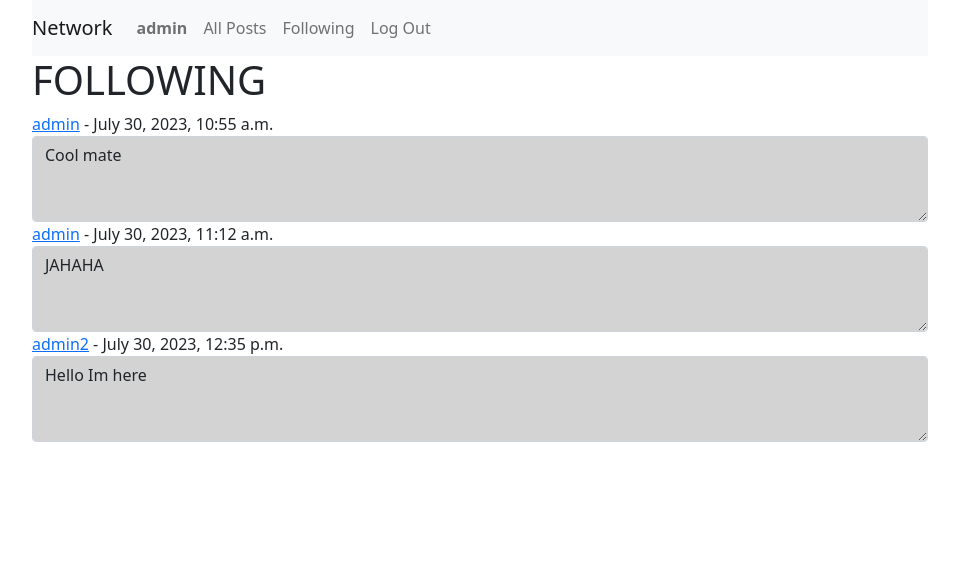
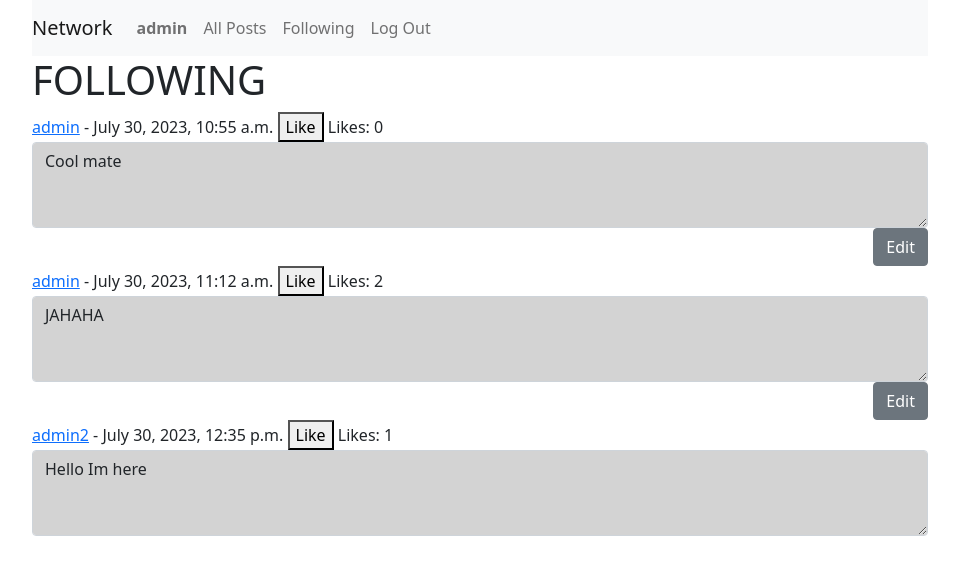
Before and after one commit to VuKhoa23/CS50W-Project-4, a Django app: template network/templates/network/following.html in a window 1280 px wide. Shown: the top 575 px of the page, without its empty margins (160-1119 px from the left). Run offline with Django 4.2, Linux system fonts and the light colour scheme; the template is opened without the code that fills it: values that come from a table or form of the project are taken from there, others are empty; a user stored in the database is signed in; data comes from the database, SQL or seed files in the repository; both versions use the stored data as it was after the commit; tables that the repository leaves empty hold one stand-in row (values such as "Sample post").

Commit message:
finished like feature for following.html. Heading to profile.html

```diff
--- a/network/templates/network/following.html
+++ b/network/templates/network/following.html
@@ -8,16 +8,47 @@
   {% for post in posts %}
   <div>
     <label for="post-content"> <a href="{% url 'profile' post.author.id %}">{{post.author}}</a> - {{post.timestamp}}</label>
+    {%if user.is_authenticated%}
+      {% if post.id in liked %}
+        <button id="{{post.id}}" onclick="LikeBtnClicked({{post.id}})">Unike</button>
+      {% else %}
+        <button id="{{post.id}}" onclick="LikeBtnClicked({{post.id}})">Like</button>
+      {% endif %}
+    {%endif%}
+    <span id="numbers_of_like_{{post.id}}">Likes: {{post.likes}}</span>
     <textarea
       name="post-content"
       style="background-color: lightgray"
       class="form-control"
-      id="post-content"
+      id="post-content-{{post.id}}"
       rows="3"
-      readonly
-    >
-{{post.content}}</textarea
-    >
+      readonly>{{post.content}}</textarea>
+    {% if user.is_authenticated and user == post.author%}
+    <div class="d-flex justify-content-end">
+        <button class="btn btn-secondary" data-toggle="modal" data-target="#edit_{{post.id}}">Edit</button>
+    </div>
+
+
+    <div class="modal fade" id="edit_{{post.id}}" tabindex="-1" role="dialog" aria-labelledby="edit_{{post.id}}_label" aria-hidden="true">
+        <div class="modal-dialog" role="document">
+            <div class="modal-content">
+            <div class="modal-header">
+                <h5 class="modal-title">Edit</h5>
+                <button type="button" class="close" data-dismiss="modal" aria-label="Close">
+                <span aria-hidden="true">&times;</span>
+                </button>
+            </div>
+            <div class="modal-body">
+                <textarea row="5" id="edited_content_{{post.id}}" class="form-control">{{post.content}}</textarea>
+            </div>
+            <div class="modal-footer">
+                <button type="button" class="btn btn-primary" data-dismiss="modal" onclick="SaveNewContent({{post.id}})">Save changes</button>
+                <button type="button" class="btn btn-secondary" data-dismiss="modal">Close</button>
+            </div>
+            </div>
+        </div>
+    </div>
+    {% endif %}
   </div>
 </div>
 
@@ -35,7 +66,61 @@
     {% endif %}
   </ul>
 </nav>
+
 {% endif %}
 
 
+<script>
+    async function SaveNewContent(id) {
+        new_content = document.querySelector(`#edited_content_${id}`).value
+        response = await fetch(`/edit/${id}`, {
+                                method: 'POST',
+                                body: JSON.stringify({
+                                    'new_content': new_content,
+                                }),
+                            })
+        result = await response.json()
+        const modal = document.querySelector(`#edit_${id}`)
+        const content = document.querySelector(`#post-content-${id}`)
+        content.innerHTML = result.content
+
+    }
+
+    async function LikeBtnClicked(post_id){
+      get_like = await fetch('get-like')
+      res = await get_like.json()
+      liked = res['liked']
+      console.log(liked)
+      btn = document.getElementById(`${post_id}`)
+      if(liked.includes(post_id)){
+          var is_like = true
+      }
+      else{
+          var is_like = false
+      }
+      if(is_like === true){
+
+
+        response = await fetch(`unlike/${post_id}`)
+        result = await response.json()
+        console.log("This is unlike")
+        console.log(result)
+        number_of_like_field = document.getElementById(`numbers_of_like_${post_id}`)
+        number_of_like_field.innerHTML = `Likes: ${result.likes}`
+        btn.innerHTML = 'Like'
+      }
+      else{
+        response = await fetch(`like/${post_id}`)
+        result = await response.json()
+        console.log("This is like")
+        console.log(result)
+        number_of_like_field = document.getElementById(`numbers_of_like_${post_id}`)
+        number_of_like_field.innerHTML = `Likes: ${result.likes}`
+        btn.innerHTML = 'Unlike';
+      }
+      is_like = !is_like
+    }
+</script>
+
+
 {% endblock %}
```
Also changed, not shown: network/views.py (+39 -21 lines), db.sqlite3.
